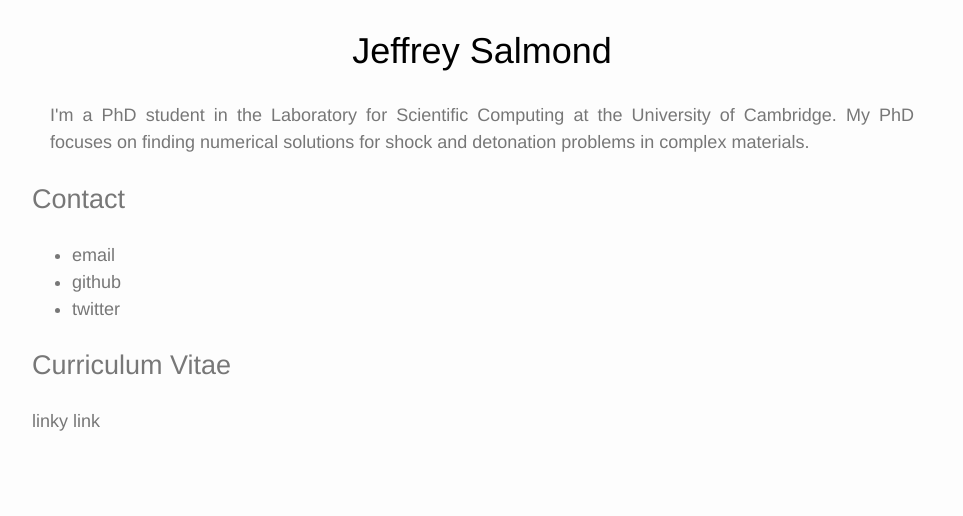
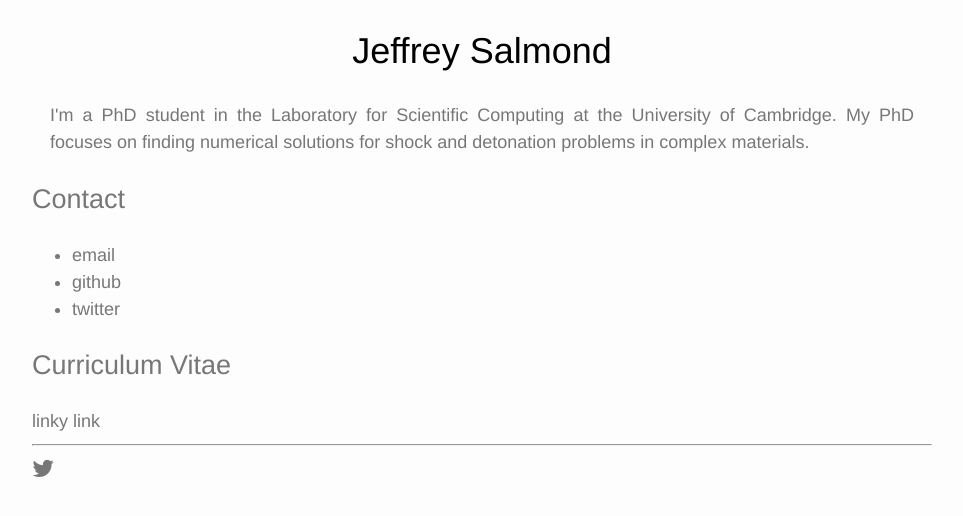
Before and after one commit to mjArcher/mjArcher.github.io, a Jekyll site: the page built from index.html, in a window 1280 px wide. Shown: the top 516 px of the page, without its empty margins (158-1121 px from the left). Built offline with Jekyll 4.4.1, drawn with Linux system fonts in a browser that asks for light colours; nearby versions of some CDN libraries.

Commit message:
add twitter icon to footer

```diff
--- a/index.html
+++ b/index.html
@@ -20,6 +20,11 @@ I'm a PhD student in the Laboratory for Scientific Computing at the University o
 <h2>Curriculum Vitae</h2>
 linky link
 
+<hr/>
+<footer>
+  <i class="fa fa-twitter fa-lg"></i>
+</footer>
+
 <!--<ul class="posts">
 {% for post in site.posts %}
   <li>
```
